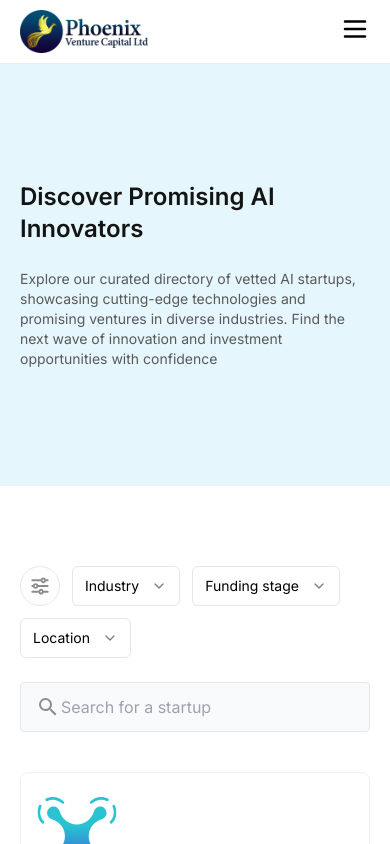
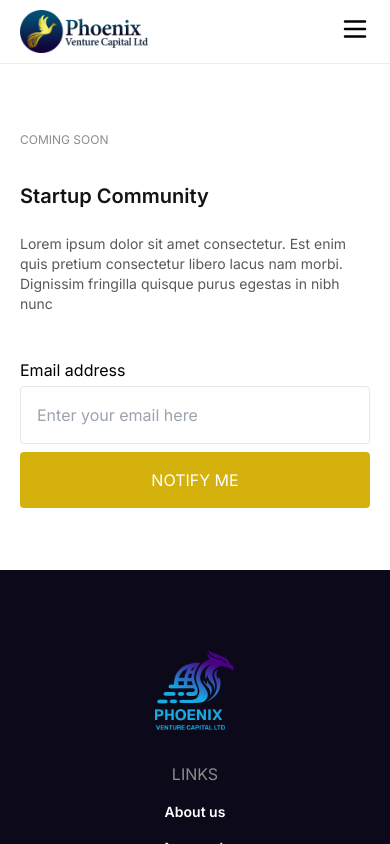
Before and after one commit to GoViral01/phoenix-vc, a Next.js app: page /community in a window 390 px wide. Shown: the top 844 px of the page. Built offline with nearby package versions, Linux system fonts and the light colour scheme.

Commit message:
refactor: community coming soon

```diff
--- a/src/app/coming-soon/page.tsx
+++ /dev/null
@@ -1,54 +0,0 @@
-import Image from "next/image";
-import React from "react";
-
-const page = () => {
-  return (
-    <section className="flex items-center min-h-[60vh]">
-      <div className="w-1/2 h-[816px] hidden lg:block">
-        <Image
-          src="/aiFace.jpeg"
-          alt=""
-          width={500}
-          height={500}
-          className="h-full w-full object-cover"
-        />
-      </div>
-
-      <div className="px-5 sm:px-10 w-full lg:w-1/2 max-w-xl mx-auto lg:m-0">
-        <span className="uppercase text-black-light text-xs sm:text-sm">
-          coming soon
-        </span>
-        <h2 className="text-black-12 text-xl sm:text-2xl xl:text-3xl mb-6 mt-8 md:mt-10 font-semibold sm:leading-[48px]">
-          Startup Community
-        </h2>
-
-        <div className="text-sm sm:text-base text-black-8">
-          <p>
-            Lorem ipsum dolor sit amet consectetur. Est enim quis pretium
-            consectetur libero lacus nam morbi. Dignissim fringilla quisque
-            purus egestas in nibh nunc
-          </p>
-        </div>
-
-        <form aria-label="Join waitlist" className="mt-11">
-          <div className="flex flex-wrap items-end gap-2">
-            <label htmlFor="email" className="flex-1">
-              Email address
-              <input
-                id="email"
-                type="email"
-                placeholder="Enter your email here"
-                className="border rounded p-4 w-full mt-1"
-              />
-            </label>
-            <button className="uppercase bg-primary text-white hover:bg-primary-dark rounded p-4 w-full sm:w-fit">
-              notify me
-            </button>
-          </div>
-        </form>
-      </div>
-    </section>
-  );
-};
-
-export default page;
--- a/src/app/community/page.tsx
+++ b/src/app/community/page.tsx
@@ -14,96 +14,142 @@ import StartupCard from "@/components/shared/StartupCard";
 
 const page = () => {
   return (
-    <div>
-      <section className="min-h-[50vh] flex items-center px-5 sm:px-10 xl:px-28 bg-[#E6F6FD]">
-        <div className="max-w-2xl ">
-          <h2 className="text-black-12 text-2xl sm:text-3xl xl:text-[48px] mb-6 font-semibold sm:leading-[48px]">
-            Discover Promising AI Innovators
-          </h2>
+    // <div>
+    //   <section className="min-h-[50vh] flex items-center px-5 sm:px-10 xl:px-28 bg-[#E6F6FD]">
+    //     <div className="max-w-2xl ">
+    //       <h2 className="text-black-12 text-2xl sm:text-3xl xl:text-[48px] mb-6 font-semibold sm:leading-[48px]">
+    //         Discover Promising AI Innovators
+    //       </h2>
 
-          <div className="text-sm sm:text-base text-black-8">
-            <p>
-              Explore our curated directory of vetted AI startups, showcasing
-              cutting-edge technologies and promising ventures in diverse
-              industries. Find the next wave of innovation and investment
-              opportunities with confidence
-            </p>
-          </div>
-        </div>
-      </section>
+    //       <div className="text-sm sm:text-base text-black-8">
+    //         <p>
+    //           Explore our curated directory of vetted AI startups, showcasing
+    //           cutting-edge technologies and promising ventures in diverse
+    //           industries. Find the next wave of innovation and investment
+    //           opportunities with confidence
+    //         </p>
+    //       </div>
+    //     </div>
+    //   </section>
 
-      <section className="py-20 xl:pt-16 xl:pb-32 px-5 sm:px-10 xl:px-28">
-        <div className="flex flex-col md:flex-row justify-between md:items-center gap-6 mb-10 md:mb-16">
-          <div className="flex gap-3 flex-1 flex-wrap md:flex-nowrap">
-            <button className="w-10 h-10 shrink-0 flex justify-center items-center border rounded-full">
-              <Image
-                src="/filter.svg"
-                alt="filter icon"
-                width={20}
-                height={20}
-              />
-            </button>
+    //   <section className="py-20 xl:pt-16 xl:pb-32 px-5 sm:px-10 xl:px-28">
+    //     <div className="flex flex-col md:flex-row justify-between md:items-center gap-6 mb-10 md:mb-16">
+    //       <div className="flex gap-3 flex-1 flex-wrap md:flex-nowrap">
+    //         <button className="w-10 h-10 shrink-0 flex justify-center items-center border rounded-full">
+    //           <Image
+    //             src="/filter.svg"
+    //             alt="filter icon"
+    //             width={20}
+    //             height={20}
+    //           />
+    //         </button>
 
-            <Select>
-              <SelectTrigger className="w-fit gap-3">
-                <SelectValue placeholder="Industry" />
-              </SelectTrigger>
-              <SelectContent>
-                <SelectGroup>
-                  <SelectItem value="finech">Fintech</SelectItem>
-                  <SelectItem value="biotech">Biotech</SelectItem>
-                </SelectGroup>
-              </SelectContent>
-            </Select>
+    //         <Select>
+    //           <SelectTrigger className="w-fit gap-3">
+    //             <SelectValue placeholder="Industry" />
+    //           </SelectTrigger>
+    //           <SelectContent>
+    //             <SelectGroup>
+    //               <SelectItem value="finech">Fintech</SelectItem>
+    //               <SelectItem value="biotech">Biotech</SelectItem>
+    //             </SelectGroup>
+    //           </SelectContent>
+    //         </Select>
 
-            <Select>
-              <SelectTrigger className="w-fit gap-3">
-                <SelectValue placeholder="Funding stage" />
-              </SelectTrigger>
-              <SelectContent>
-                <SelectGroup>
-                  <SelectItem value="finech">Series A</SelectItem>
-                  <SelectItem value="biotech">Series B</SelectItem>
-                </SelectGroup>
-              </SelectContent>
-            </Select>
+    //         <Select>
+    //           <SelectTrigger className="w-fit gap-3">
+    //             <SelectValue placeholder="Funding stage" />
+    //           </SelectTrigger>
+    //           <SelectContent>
+    //             <SelectGroup>
+    //               <SelectItem value="finech">Series A</SelectItem>
+    //               <SelectItem value="biotech">Series B</SelectItem>
+    //             </SelectGroup>
+    //           </SelectContent>
+    //         </Select>
 
-            <Select>
-              <SelectTrigger className="w-fit gap-3">
-                <SelectValue placeholder="Location" />
-              </SelectTrigger>
-              <SelectContent>
-                <SelectGroup>
-                  <SelectItem value="finech">Lagos, Nigeria</SelectItem>
-                  <SelectItem value="biotech">United Kingdom</SelectItem>
-                </SelectGroup>
-              </SelectContent>
-            </Select>
-          </div>
+    //         <Select>
+    //           <SelectTrigger className="w-fit gap-3">
+    //             <SelectValue placeholder="Location" />
+    //           </SelectTrigger>
+    //           <SelectContent>
+    //             <SelectGroup>
+    //               <SelectItem value="finech">Lagos, Nigeria</SelectItem>
+    //               <SelectItem value="biotech">United Kingdom</SelectItem>
+    //             </SelectGroup>
+    //           </SelectContent>
+    //         </Select>
+    //       </div>
 
-          <div className="relative flex-1 md:self-end md:max-w-md">
-            <MdSearch className="text-2xl text-black-light absolute top-1/4 left-4" />
-            <input
-              type="text"
-              placeholder="Search for a startup"
-              className="border rounded py-3 pl-10 pr-4 bg-[#F9FAFB] w-full outline-black-light"
-            />
-          </div>
+    //       <div className="relative flex-1 md:self-end md:max-w-md">
+    //         <MdSearch className="text-2xl text-black-light absolute top-1/4 left-4" />
+    //         <input
+    //           type="text"
+    //           placeholder="Search for a startup"
+    //           className="border rounded py-3 pl-10 pr-4 bg-[#F9FAFB] w-full outline-black-light"
+    //         />
+    //       </div>
+    //     </div>
+
+    //     <div>
+    //       <div className="grid sm:grid-cols-2 lg:grid-cols-3 gap-5 md:gap-8">
+    //         <StartupCard />
+    //         <StartupCard />
+    //         <StartupCard />
+    //       </div>
+
+    //       <button className="uppercase py-4  px-5 mx-auto block border border-black-8 text-black-8 rounded font-semibold  mt-10 md:mt-16 hover:bg-black-12 hover:text-white transition duration-300">
+    //         show more
+    //       </button>
+    //     </div>
+    //   </section>
+    // </div>
+
+    <section className="flex items-center min-h-[60vh]">
+      <div className="w-1/2 h-[816px] hidden lg:block">
+        <Image
+          src="/aiFace.jpeg"
+          alt=""
+          width={500}
+          height={500}
+          className="h-full w-full object-cover"
+        />
+      </div>
+
+      <div className="px-5 sm:px-10 w-full lg:w-1/2 max-w-xl mx-auto lg:m-0">
+        <span className="uppercase text-black-light text-xs sm:text-sm">
+          coming soon
+        </span>
+        <h2 className="text-black-12 text-xl sm:text-2xl xl:text-3xl mb-6 mt-8 md:mt-10 font-semibold sm:leading-[48px]">
+          Startup Community
+        </h2>
+
+        <div className="text-sm sm:text-base text-black-8">
+          <p>
+            Lorem ipsum dolor sit amet consectetur. Est enim quis pretium
+            consectetur libero lacus nam morbi. Dignissim fringilla quisque
+            purus egestas in nibh nunc
+          </p>
         </div>
 
-        <div>
-          <div className="grid sm:grid-cols-2 lg:grid-cols-3 gap-5 md:gap-8">
-            <StartupCard />
-            <StartupCard />
-            <StartupCard />
+        <form aria-label="Join waitlist" className="mt-11">
+          <div className="flex flex-wrap items-end gap-2">
+            <label htmlFor="email" className="flex-1">
+              Email address
+              <input
+                id="email"
+                type="email"
+                placeholder="Enter your email here"
+                className="border rounded p-4 w-full mt-1"
+              />
+            </label>
+            <button className="uppercase bg-primary text-white hover:bg-primary-dark rounded p-4 w-full sm:w-fit">
+              notify me
+            </button>
           </div>
-
-          <button className="uppercase py-4  px-5 mx-auto block border border-black-8 text-black-8 rounded font-semibold  mt-10 md:mt-16 hover:bg-black-12 hover:text-white transition duration-300">
-            show more
-          </button>
-        </div>
-      </section>
-    </div>
+        </form>
+      </div>
+    </section>
   );
 };
 
```
